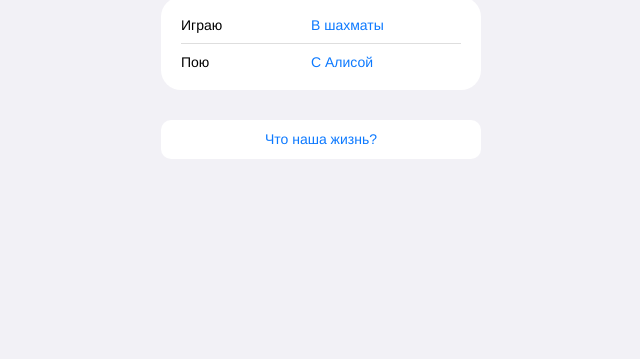
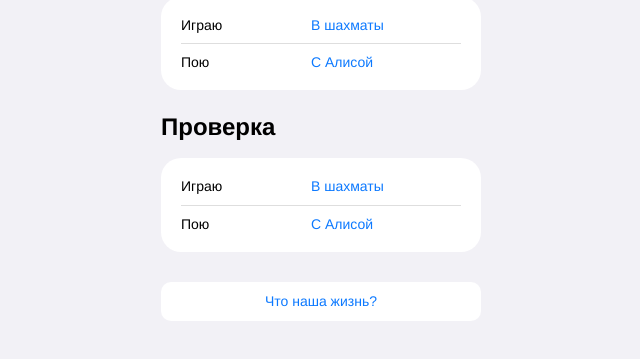
Before and after one commit to Islambec-Gereev-Qa/Islambec-Gereev-Qa.github.io, a plain HTML site: page index.html in a window 1280 px wide. Shown: the part 595-954 px from the top of the page, without its empty margins (319-959 px from the left). Before the commit the page ends 800 px from the top, so only its background shows below. Drawn offline with Linux system fonts and the light colour scheme.

Commit message:
пункт проверка

```diff
--- a/index.html
+++ b/index.html
@@ -63,6 +63,19 @@
           </li>
         </ul>
       </section>
+      <section class="links">
+        <h2 class="links__header">Проверка</h2>
+        <ul class="links__container">
+          <li class="links__link">
+            <p class="links__title">Играю</p>
+            <a class="linsk__link" href="https://www.chess.com/member/iGereev">В шахматы</a>
+          </li>
+          <li class="links__link">
+            <p class="links__title">Пою</p>
+            <a class="linsk__link" href="https://music.yandex.ru/users/dr-islambec/playlists/3">С Алисой</a>
+          </li>
+        </ul>
+      </section>
     </main>
    <footer>
       <button type = "button" class="button-link" href=""> Что наша жизнь?  </button>
```
